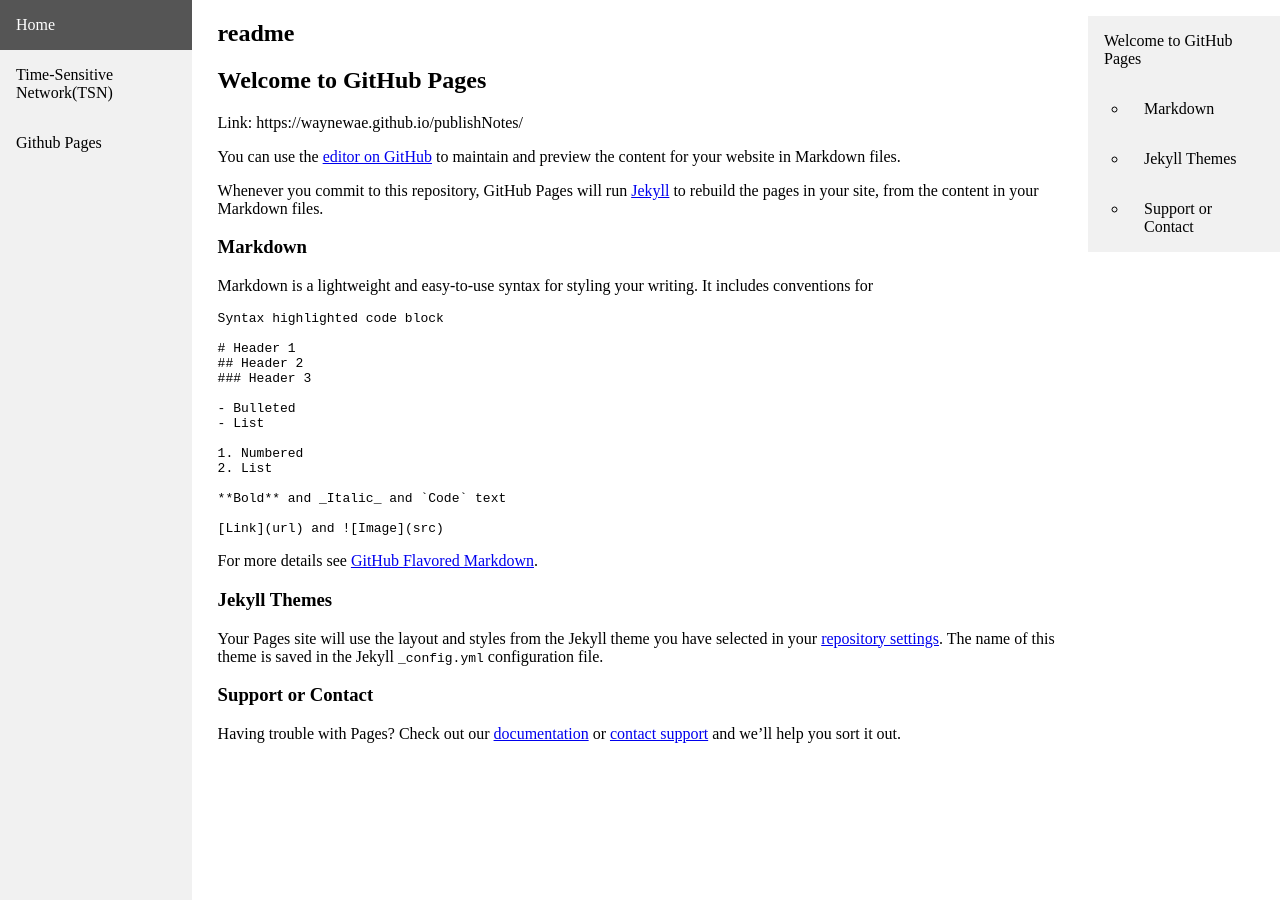
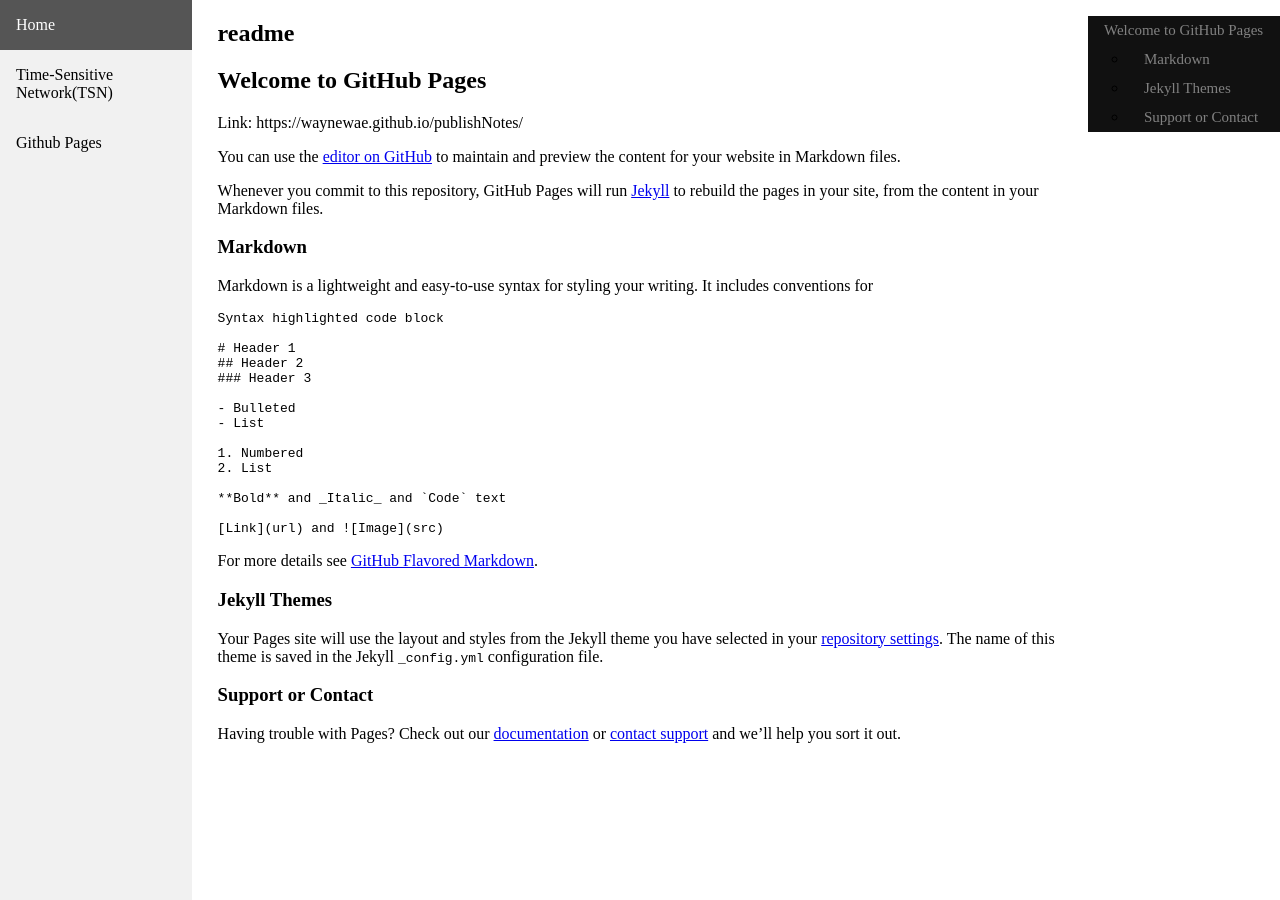
Before and after one commit to waynewae/publishNotes, a Jekyll site: the page built from README.md, in a window 1280 px wide. Built offline with Jekyll 4.4.1, drawn with Linux system fonts in a browser that asks for light colours; our own code applies the rules of GitHub Pages for plain Markdown files.

Commit message:
revert css change

```diff
--- a/_sass/toc.scss
+++ b/_sass/toc.scss
@@ -1,47 +1,29 @@
-/* The side navigation menu */
+/* The sidebar menu */
 .inline_toc {
   float: left;
   padding: 0;
-  width: 15%;
-  background-color: #f1f1f1;
   height: 100%;
+  width: 15%; /* Set the width of the sidebar */
+  background-color: #111; /* Black */
   overflow: auto;
 }
 
-/* inline_toc links */
-.inline_toc a {
-  display: block;
-  color: black;
-  padding: 16px;
-  text-decoration: none;
-}
+  /* The navigation menu links */
+  .inline_toc a {
+    padding: 6px 8px 6px 16px;
+    text-decoration: none;
+    font-size: 15px;
+    color: #818181;
+    display: block;
+  }
 
-/* Active/current link */
-.inline_toc a.active {
-  background-color: #4CAF50;
-  color: white;
-}
+  /* When you mouse over the navigation links, change their color */
+  .inline_toc a:hover {
+    color: #f1f1f1;
+  }
 
-/* Links on mouse-over */
-.inline_toc a:hover:not(.active) {
-  background-color: #555;
-  color: white;
-}
-
-/* On screens that are less than 700px wide, make the inline_toc into a topbar */
-@media screen and (max-width: 700px) {
-  .inline_toc {
-    width: 100%;
-    height: auto;
-    position: relative;
+  /* On smaller screens, where height is less than 450px, change the style of the sidebar (less padding and a smaller font size) */
+  @media screen and (max-height: 450px) {
+    .inline_toc {padding-top: 15px;}
+    .inline_toc a {font-size: 18px;}
   }
-  .inline_toc a {float: left;}
-}
-
-/* On screens that are less than 400px, display the bar vertically, instead of horizontally */
-@media screen and (max-width: 400px) {
-  .inline_toc a {
-    text-align: center;
-    float: none;
-  }
-}
```
